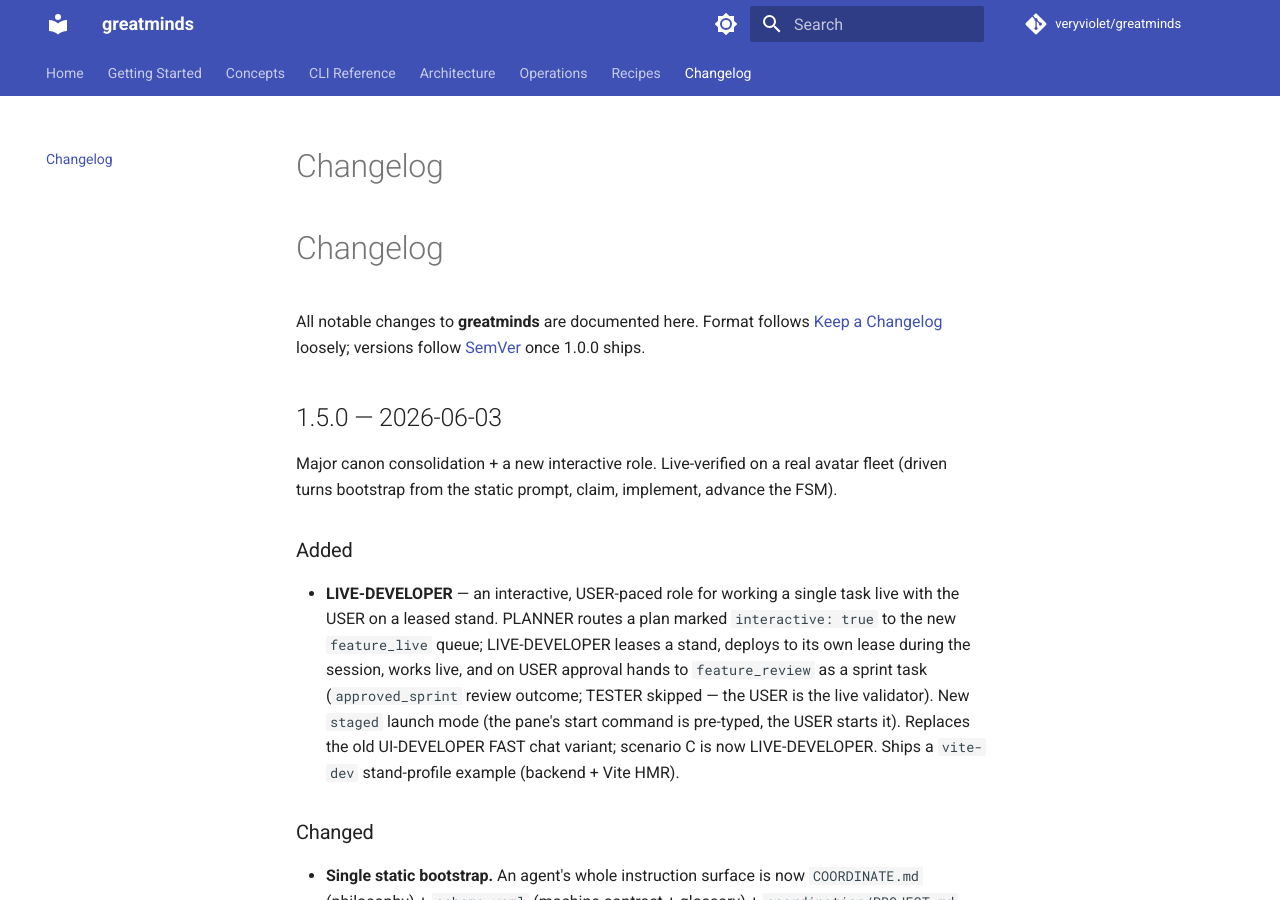
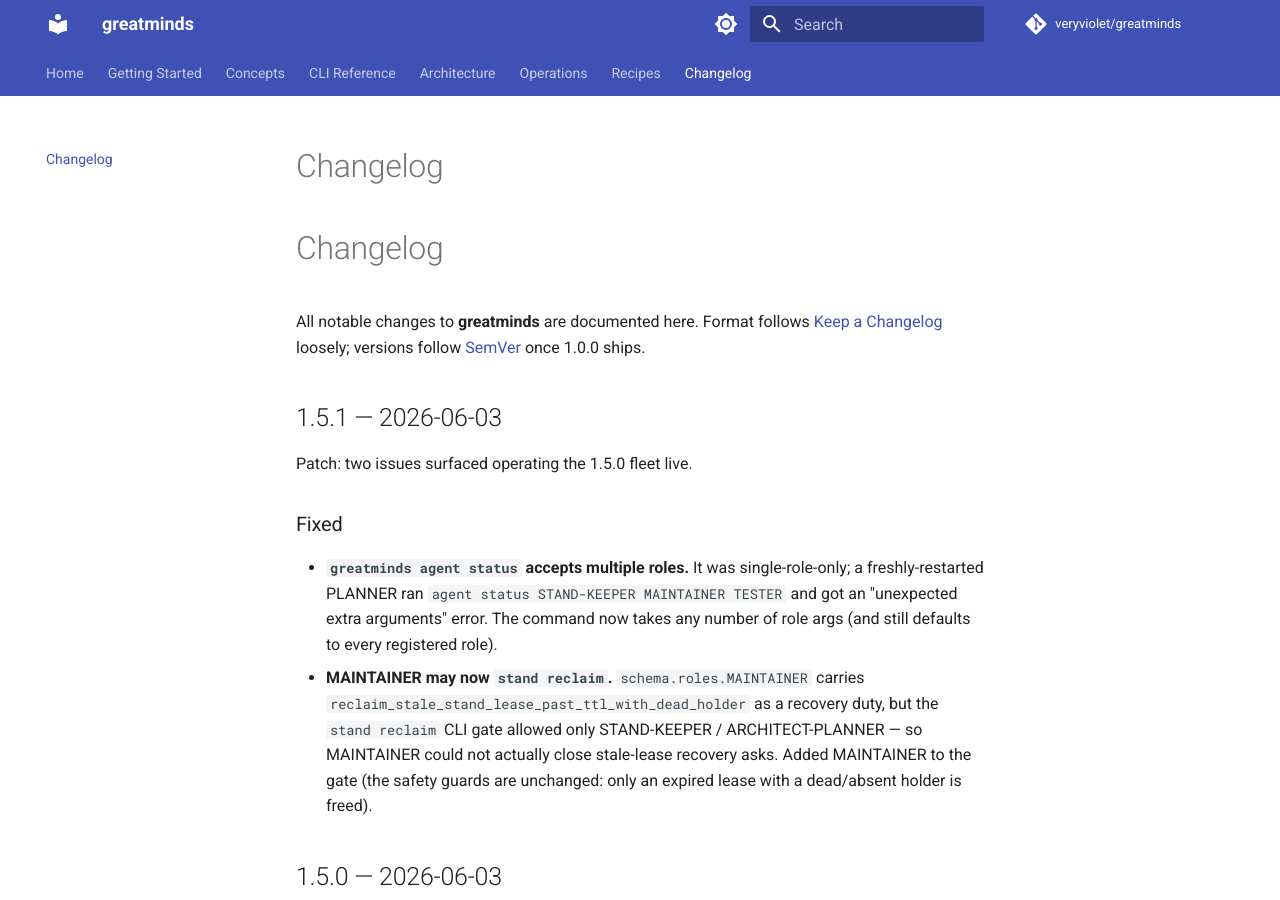
Before and after one commit to veryviolet/greatminds, an MkDocs documentation site: the page built from docs/changelog.md, in a window 1280 px wide and 900 px high. Built offline with MkDocs 1.6.1 and Material for MkDocs 9.7.7, drawn with Linux system fonts in a browser that asks for light colours; comment, search, counter and statistics services are not loaded.

Commit message:
fix(cli): multi-role agent status + allow MAINTAINER stand reclaim (1.5.1)
Two issues from operating the 1.5.0 fleet live:
- agent status accepted only one role; a restarted PLANNER's
  'agent status STAND-KEEPER MAINTAINER TESTER' errored. Now variadic.
- stand reclaim gate forbade MAINTAINER despite schema.roles.MAINTAINER
  carrying the stale-lease reclaim recovery duty (canon<->code mismatch).
  Added MAINTAINER to the gate; expiry/dead-holder guards unchanged.

Full suite green on avatar (1186 passed, 2 skipped).

Co-Authored-By: Claude Opus 4.8 <noreply@anthropic.com>

```diff
--- a/CHANGELOG.md
+++ b/CHANGELOG.md
@@ -3,6 +3,25 @@
 All notable changes to **greatminds** are documented here. Format follows
 [Keep a Changelog](https://keepachangelog.com/en/1.1.0/) loosely; versions
 follow [SemVer](https://semver.org/) once 1.0.0 ships.
+
+## 1.5.1 — 2026-06-03
+
+Patch: two issues surfaced operating the 1.5.0 fleet live.
+
+### Fixed
+
+- **`greatminds agent status` accepts multiple roles.** It was
+  single-role-only; a freshly-restarted PLANNER ran
+  `agent status STAND-KEEPER MAINTAINER TESTER` and got an
+  "unexpected extra arguments" error. The command now takes any number
+  of role args (and still defaults to every registered role).
+- **MAINTAINER may now `stand reclaim`.** `schema.roles.MAINTAINER`
+  carries `reclaim_stale_stand_lease_past_ttl_with_dead_holder` as a
+  recovery duty, but the `stand reclaim` CLI gate allowed only
+  STAND-KEEPER / ARCHITECT-PLANNER — so MAINTAINER could not actually
+  close stale-lease recovery asks. Added MAINTAINER to the gate
+  (the safety guards are unchanged: only an expired lease with a
+  dead/absent holder is freed).
 
 ## 1.5.0 — 2026-06-03
 
--- a/pyproject.toml
+++ b/pyproject.toml
@@ -4,7 +4,7 @@ build-backend = "hatchling.build"
 
 [project]
 name = "greatminds"
-version = "1.5.0"
+version = "1.5.1"
 description = "File-based multi-agent coordination protocol — per-role queues, Claude Code plugins, and per-role CODEX_HOME profiles for OpenAI Codex"
 readme = "README.md"
 requires-python = ">=3.11"
```
Also changed, not shown: COORDINATE.md (+43 -29 lines), 5 other files.
